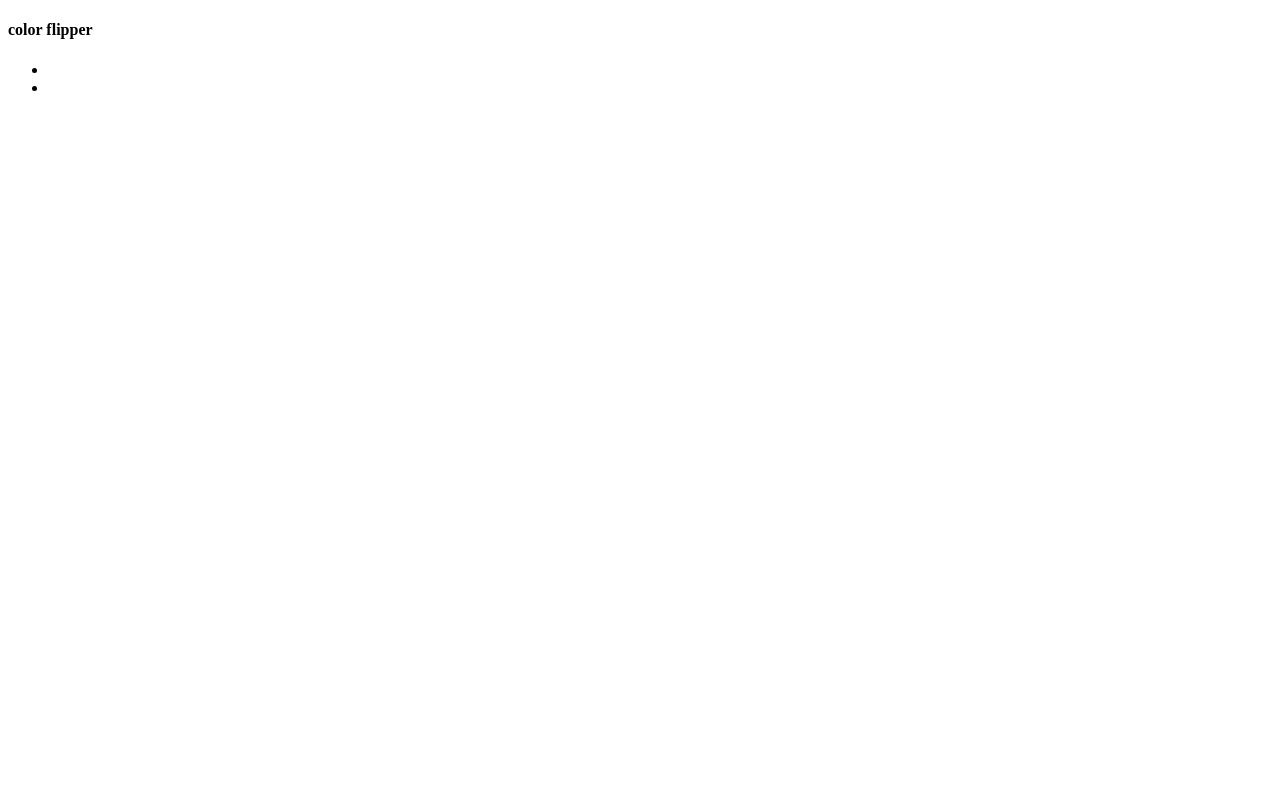
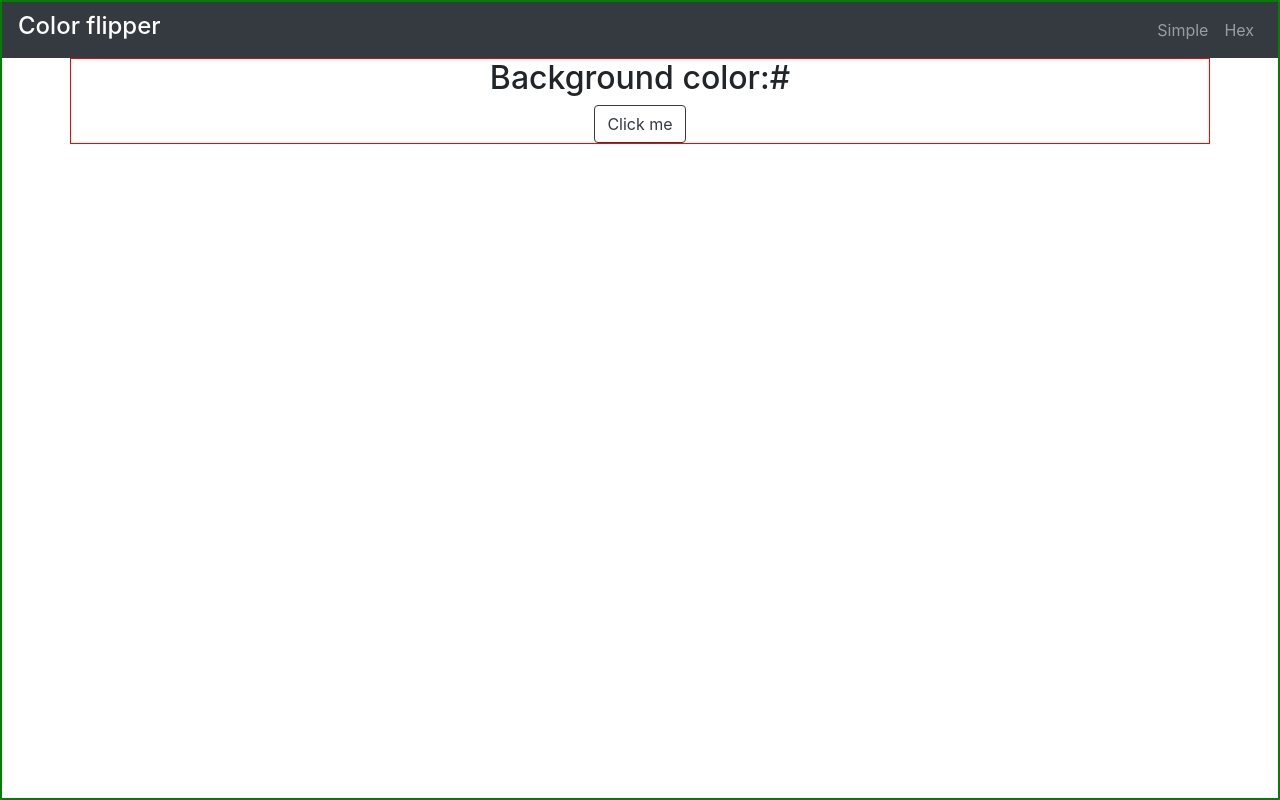
Before and after one commit to lukzielinski/Color-fliper, a website: page index.html in a window 1280 px wide. Drawn offline with nearby package versions, Linux system fonts and the light colour scheme.

```diff
--- a/index.html
+++ b/index.html
@@ -5,19 +5,35 @@
     <meta http-equiv="X-UA-Compatible" content="IE=edge">
     <meta name="viewport" content="width=device-width, initial-scale=1.0">
     <title>Color Flipper</title>
+    <link rel="stylesheet" href="https://cdn.jsdelivr.net/npm/bootstrap@4.3.1/dist/css/bootstrap.min.css" integrity="sha384-ggOyR0iXCbMQv3Xipma34MD+dH/1fQ784/j6cY/iJTQUOhcWr7x9JvoRxT2MZw1T" crossorigin="anonymous">
+    <link rel="stylesheet" href="styles.css">
 </head>
 <body>
-    <div class="nav-center">
-        <h4>color flipper</h4>
-        <ul class="nav-links">
-            <li>
-                <a href="index.html"></a>
+    <nav class="navbar navbar-expand-md navbar-dark bg-dark">
+        <h4 class="order-1 w-100 text-white">Color flipper</h4>
+        <div class="navbar-collapse w-100 order-2 dual-collapse2">
+        <ul class="navbar-nav ml-auto">
+            <li class="nav-item">
+                <a href="index.html" class="nav-link">
+                   Simple
+                </a>
             </li>
-            <li>
-                <a href="hex.html"></a>
+            <li class="nav-item">
+                <a href="hex.html" class="nav-link">
+                    Hex
+                </a>
             </li>
         </ul>
-    </div>
+        </div>
+    </nav>
+    <main>
+        <div class="container h-100 d-flex align-items-center justify-content-center">
+            <h2 class="">Background color:<span class="color">#</span></h2>
+            <button class="btn btn-outline-dark" id="btn">
+                Click me
+            </button>
+        </div>
+    </main>
     <!--javascript-->
     <script src="app.js"></script>
 </body>
--- /dev/null
+++ b/package.json
@@ -0,0 +1,5 @@
+{
+  "dependencies": {
+    "bootstrap": "^5.2.3"
+  }
+}
--- a/styles.css
+++ b/styles.css
@@ -0,0 +1,12 @@
+html,
+body {
+  height: 100%;
+  border: 1px solid green;
+}
+.container{
+    height: 100% !important;
+    display: flex;
+    flex-direction: column;
+    justify-content: space-between;
+    border: 1px solid red;
+}
```
Also changed, not shown: hex.html (deleted), 3 other files.
